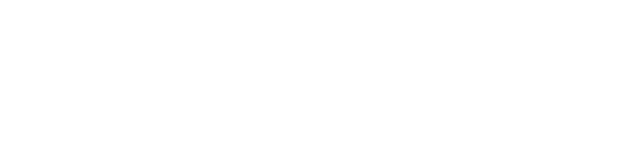
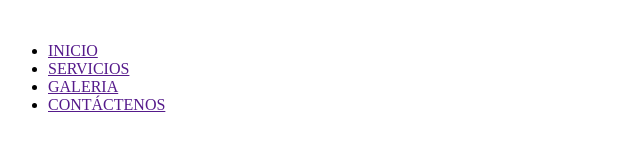
Before and after one commit to LenerWeb/lp-lenerweb, a plain HTML site: page index.html in a window 1280 px wide. Shown: the whole page, without its empty margins (0-640 px from the left). Drawn offline with Linux system fonts and the light colour scheme.

Commit message:
clases html

```diff
--- a/index.html
+++ b/index.html
@@ -1,14 +1,33 @@
 <!DOCTYPE html>
-<html lang="en">
+<html lang="es">
 <head>
     <meta charset="UTF-8">
     <meta http-equiv="X-UA-Compatible" content="IE=edge">
     <meta name="viewport" content="width=device-width, initial-scale=1.0">
+    <link rel="shortcut icon" href="favicon.ico" type="image/x-icon">
     <title>Document</title>
 </head>
 <body>
-    <header>
-
+    <header class="header">
+        <nav class="header-nav">
+            <div class="header-nav__container">
+                <a href="" class="header-nav__link-logo-container"><img class="header-nav__link-logo" src="" alt=""></a>
+                <ul class="header-nav__menu-list">
+                    <li class="header-nav__menu-item">
+                        <a href="" class="header-nav__menu-link">INICIO</a>
+                    </li>
+                    <li class="header-nav__menu-item">
+                        <a href="" class="header-nav__menu-link">SERVICIOS</a>
+                    </li>
+                    <li class="header-nav__menu-item">
+                        <a href="" class="header-nav__menu-link">GALERIA</a>
+                    </li>
+                    <li class="header-nav__menu-item">
+                        <a href="" class="header-nav__menu-link">CONTÁCTENOS</a>
+                    </li>
+                </ul>
+            </div>
+        </nav>
     </header>
 
 </body>
```
Also changed, not shown: favicon.ico (added).
